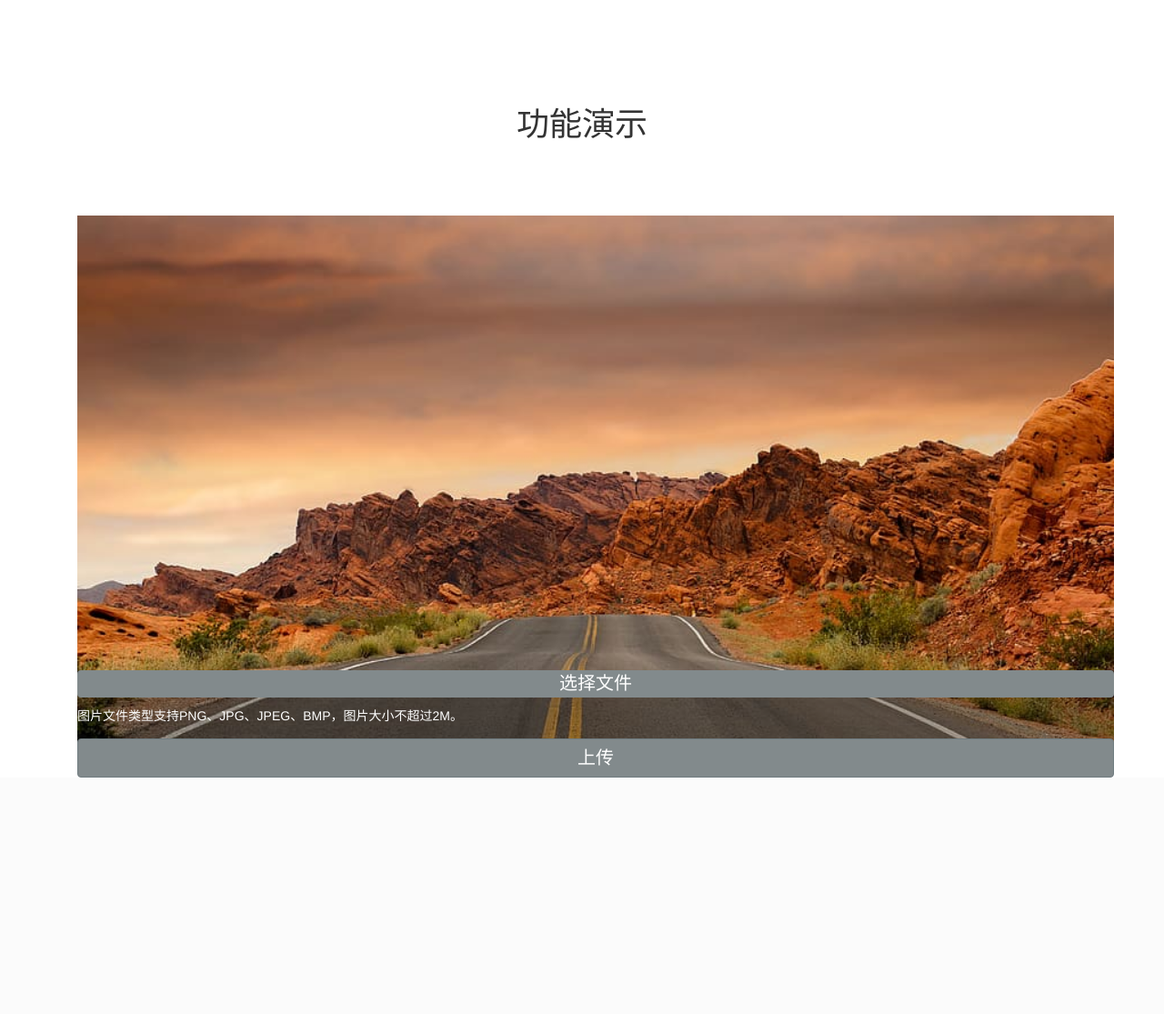
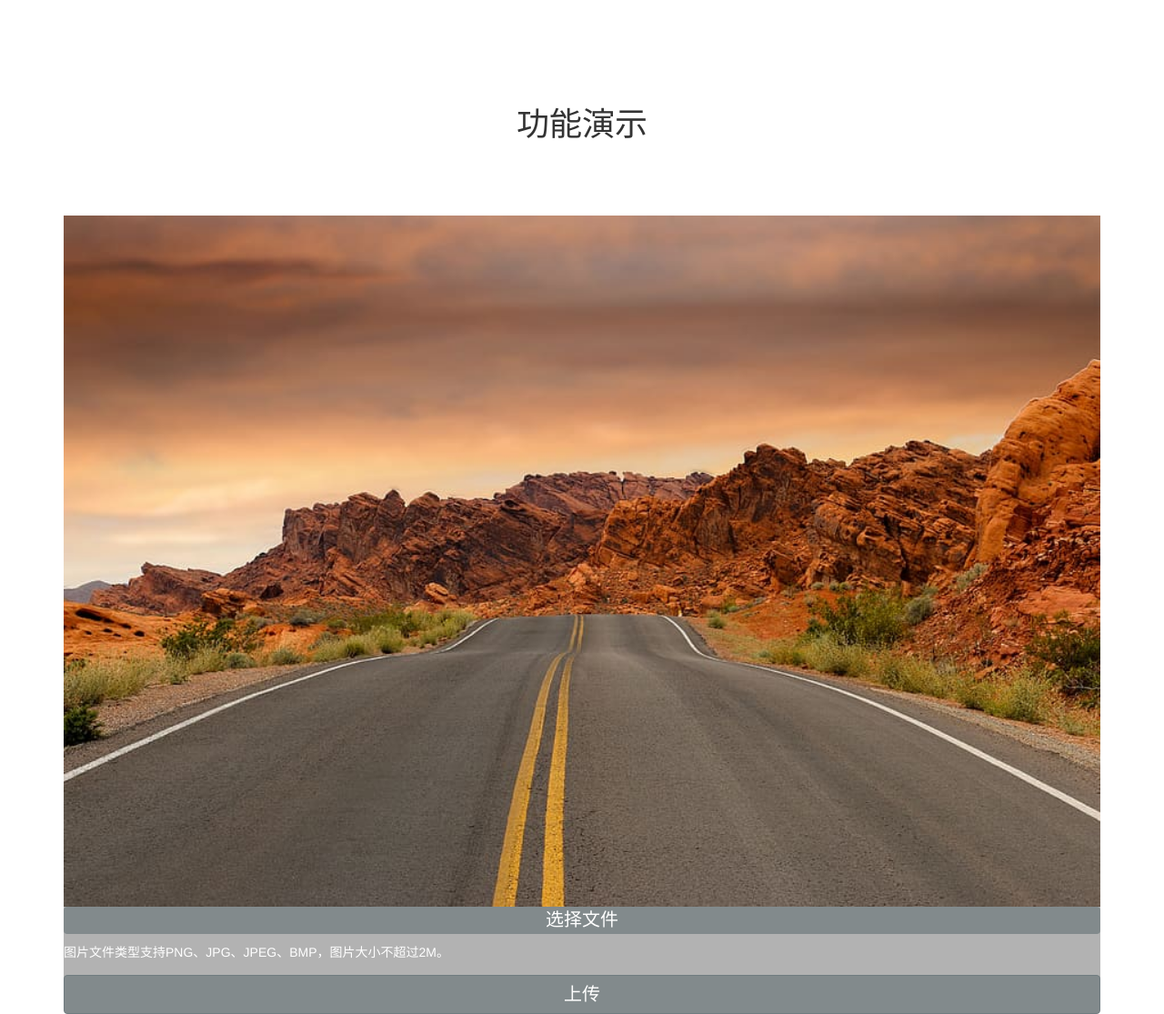
Before and after one commit to dynamozh/996Coder, a Django app: page /index/cardetection/ in a window 1280 px wide. Shown: the part 803-1918 px from the top of the page at 91% size. Before the commit the page ends 1658 px from the top, so only its background shows below. Run offline with Django 3.2, Linux system fonts and the light colour scheme; some libraries are stand-ins or nearby versions.

Commit message:
前端界面优化。

```diff
--- a/car_recognition/recognitions/templates/cardetection.html
+++ b/car_recognition/recognitions/templates/cardetection.html
@@ -27,47 +27,35 @@
 	    line-height:60px;
 		}
 
-	  .mydiv-bg{
-		background: url(/static/desert-mountain-road-sunset.jpg) no-repeat;
-		background-size: cover;
-		width: 100%;
-		height: 600px;
+	  .fatherBox{
+		position:relative;
+		width:100%;
+		height:100%;
+		margin:0 auto;
+	  }
+	  .childBox{
+	    position:relative;
+		width:100%;
+		height:100%;}
+
+	  .mydiv{
 		position: relative;
-	  }
-	  .mydiv{
-		position: absolute;
-		left: 0;
-		right: 0;
-		top: 500px;
-		bottom: 0;
+		clear: both;
+		top: 7.5%;
 		width: 100%;
 		height: 100px;
 		background:rgba(0,0,0,0.3);
 	  }
-	  .user-btn-info{
+      .user-bth {
 	    color:#fff;
 	    background-color:#828a8c;
 	    border-color:#707c80
      }
-		.btn-info{
-		  color:#fff;
-		  background-color:#828a8c;
-		  border-color:#707c80
-		  }
-		.btn-info.focus,.btn-info:focus{
-		  color:#fff;
-		  background-color:#000000;
-		  border-color:#000000
-		  }
-		.btn-info:hover{
-		  color:#fff;
+
+    .user-btn:hover {
+	  color:#004974;
 	  background-color:#aaaaaa;
-		  border-color:#aaaaaa
-		  }
-		  .btn-info.active.focus,.btn-info.active:focus,.btn-info.active:hover,.btn-info:active.focus,.btn-info:active:focus,.btn-info:active:hover,.open>.dropdown-toggle.btn-info.focus,.open>.dropdown-toggle.btn-info:focus,.open>.dropdown-toggle.btn-info:hover{
-		   color:#fff;
-		   background-color:#000000;
-		   border-color:#000
+	  border-color:#78C3F3
      }
 
 
@@ -101,6 +89,32 @@
 
 
     </style>
+            <!--在网页标题左侧显示图标-->
+    <link rel="icon" href="/static/logo.ico" type="image/x-icon">
+    <!--在收藏夹显示图标-->
+    <link rel="shortcut icon" href="/static/logo.ico" type="image/x-icon">
+
+      <script type="text/javascript">
+            function getFileUrl(sourceId) {
+                var url;
+                if (navigator.userAgent.indexOf("MSIE")>=1) { // IE
+                    url = document.getElementById(sourceId).value;
+					console.log(url);
+                } else if(navigator.userAgent.indexOf("Firefox")>0) { // Firefox
+                    url = window.URL.createObjectURL(document.getElementById(sourceId).files.item(0));
+					console.log(url);
+                } else if(navigator.userAgent.indexOf("Chrome")>0) { // Chrome
+                    url = window.URL.createObjectURL(document.getElementById(sourceId).files.item(0));
+					console.log(url);
+                }
+                return url;
+            }
+            function preImg(sourceId, targetId) {
+                var url = getFileUrl(sourceId);
+                var imgPre = document.getElementById(targetId);
+                imgPre.src = url;
+            }
+        </script>
   </head>
 <body style="margin-top:50px;">
 <nav
@@ -156,8 +170,16 @@
       <h1 class="text-center space">
 		  功能演示
 	  </h1>
-	<div class="container" >
-	 <div class="mydiv-bg">
+	  <div class="fatherBox">
+	  <div class="childBox">
+	      <img src="/static/desert-mountain-road-sunset.jpg"
+			   id="photo"
+               class="img-responsive"
+			   alt="Cinque Terre"
+			   width="100%"
+			   height="100%"
+		  />
+		  </div>
 	    <div class="mydiv">
 	      <form role="form" >
 		    <div class="form-group">
@@ -165,15 +187,14 @@
 				 class="file text-center"
 				 style="font-size:20px; color:white"
 			  >选择文件
-			<input type="file" name="" id="">
+			    <input type="file" name="imgOne" id="imgOne" onchange="preImg(this.id,'photo');">
 			  </a>
 			  <p class="help-block" style="color:white">
 				  图片文件类型支持PNG、JPG、JPEG、BMP，图片大小不超过2M。
 			  </p>
 		    </div>
-			<button type="submit" class="btn btn-info btn-block " style="font-size:20px">上传</button>
+			<button type="submit" class="btn user-bth btn-block " style="font-size:20px">上传</button>
 	      </form>
-	 </div>
 	    </div>
 	  </div>
 
--- a/car_recognition/recognitions/templates/index.html
+++ b/car_recognition/recognitions/templates/index.html
@@ -18,6 +18,10 @@
         line-height: 500%;
       }
     </style>
+      <!--在网页标题左侧显示图标-->
+    <link rel="icon" href="/static/logo.ico" type="image/x-icon">
+    <!--在收藏夹显示图标-->
+    <link rel="shortcut icon" href="/static/logo.ico" type="image/x-icon">
   </head>
   <body style="margin-top: 50px;" id="bg">
     <nav
```
Also changed, not shown: car_recognition/recognitions/static/logo.ico (added). Lines whose indentation alone changed are shown as unchanged.
